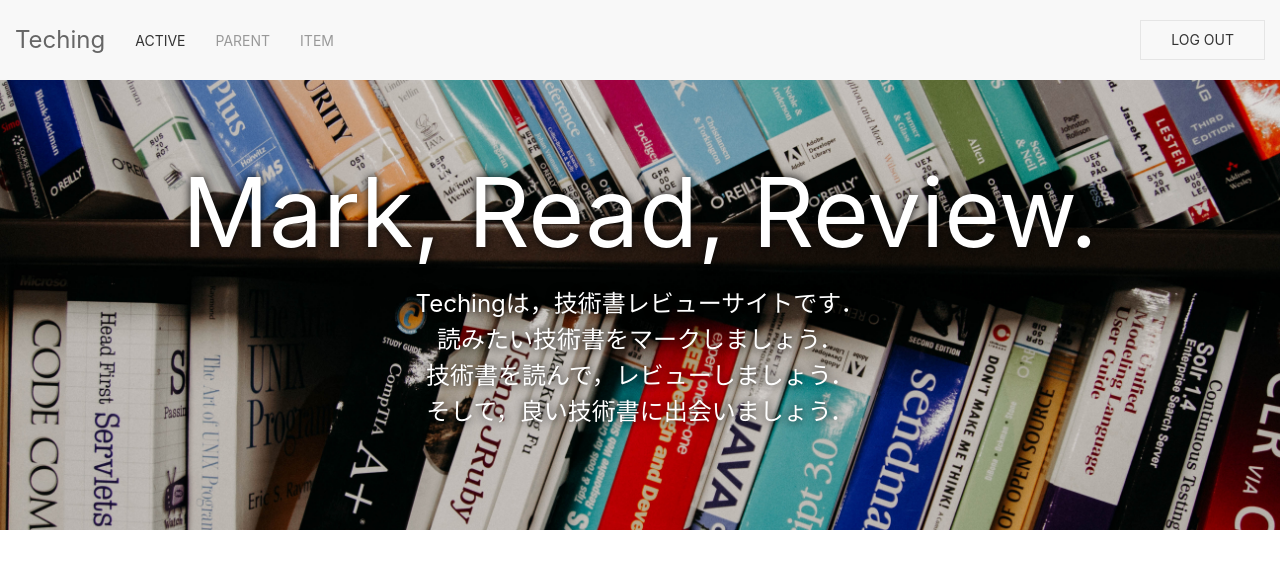
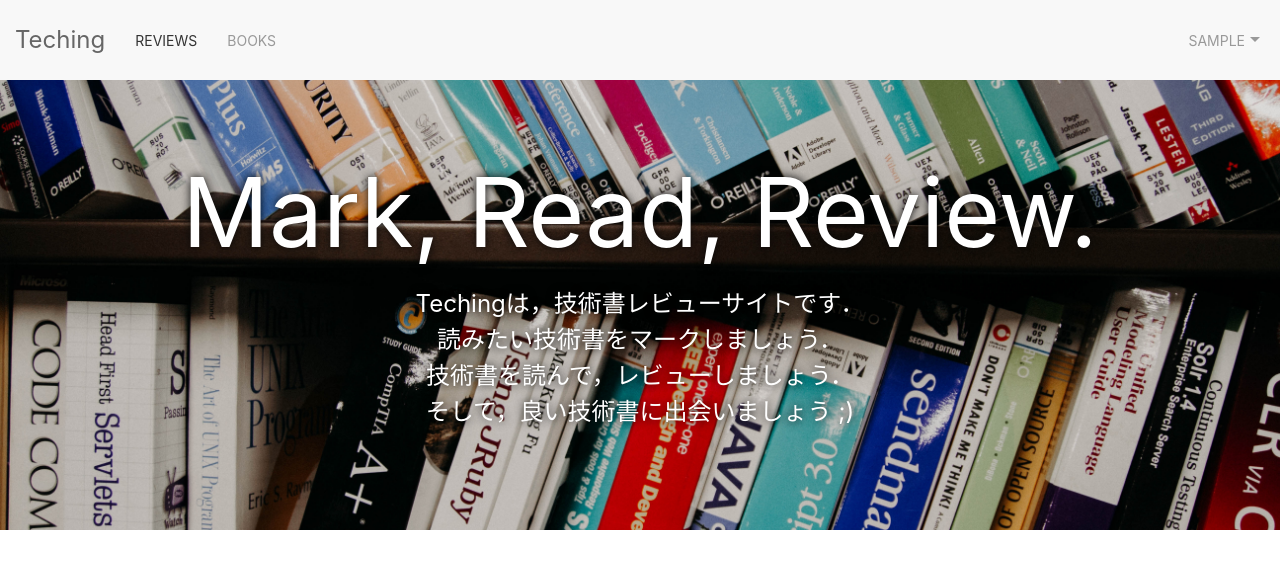
Before and after one commit to skyloken/techshelf, a Django app: page / in a window 1280 px wide. Shown: the top 569 px of the page. Run offline with Django 3.2, Linux system fonts and the light colour scheme; the visitor is signed in with stand-in values (Sample User, id 1).

Commit message:
refs #3 ログイン・ログアウト処理の実装

```diff
--- a/app/templates/app/index.html
+++ b/app/templates/app/index.html
@@ -16,7 +16,7 @@
                 Techingは，技術書レビューサイトです．<br>
                 読みたい技術書をマークしましょう．<br>
                 技術書を読んで，レビューしましょう．<br>
-                そして，良い技術書に出会いましょう．</p>
+                そして，良い技術書に出会いましょう ;)</p>
         </div>
     </div>
 {% endblock %}
--- a/app/templates/app/layouts/nav.html
+++ b/app/templates/app/layouts/nav.html
@@ -3,32 +3,31 @@
 
         <ul class="uk-navbar-nav">
             <a class="uk-navbar-item uk-logo" href="/">Teching</a>
-            <li class="uk-active"><a href="#">Active</a></li>
-            <li>
-                <a href="#">Parent</a>
-                <div class="uk-navbar-dropdown">
-                    <ul class="uk-nav uk-navbar-dropdown-nav">
-                        <li class="uk-active"><a href="#">Active</a></li>
-                        <li><a href="#">Item</a></li>
-                        <li><a href="#">Item</a></li>
-                    </ul>
-                </div>
-            </li>
-            <li><a href="#">Item</a></li>
+            <li class="uk-active"><a href="#">Reviews</a></li>
+            <li><a href="#">Books</a></li>
         </ul>
 
     </div>
     <div class="uk-navbar-right">
         {% if user.is_authenticated %}
-            <div class="uk-navbar-item">
-                <a class="uk-button uk-button-default" href="{% url 'logout' %}">Log out</a>
-            </div>
+            <ul class="uk-navbar-nav">
+                <li>
+                    <a href="#">{{ user.get_username }}<span uk-icon="triangle-down"></span></a>
+                    <div class="uk-navbar-dropdown">
+                        <ul class="uk-nav uk-navbar-dropdown-nav">
+                            <li><a href="#">Profile</a></li>
+                            <li><a href="#">Settings</a></li>
+                            <li><a href="{% url 'logout' %}">Log out</a></li>
+                        </ul>
+                    </div>
+                </li>
+            </ul>
         {% else %}
             <div class="uk-navbar-item">
                 <a class="uk-button uk-button-default" href="{% url 'login' %}">Log in</a>
             </div>
             <div class="uk-navbar-item">
-                <a class="uk-button uk-button-primary" href="#">Sign up</a>
+                <a class="uk-button uk-button-primary" href="{% url 'signup' %}">Sign up</a>
             </div>
         {% endif %}
     </div>
--- a/app/templates/registration/login.html
+++ b/app/templates/app/login.html
@@ -1,4 +1,4 @@
-{% extends "app/base.html" %}
+{% extends 'app/base.html' %}
 
 {% block content %}
 
--- a/app/urls.py
+++ b/app/urls.py
@@ -1,7 +1,22 @@
+from django.contrib.auth import views as auth_views
 from django.urls import path
 
 from . import views
 
 urlpatterns = [
-    path('', views.index, name='index')
+
+    path('', views.index, name='index'),
+
+    path('login/', auth_views.LoginView.as_view(template_name='app/login.html'), name='login'),
+    path('logout/', auth_views.LogoutView.as_view(), name='logout'),
+    path('signup/', views.SignUpView.as_view(), name='signup'),
+
+    path('password_change/', auth_views.PasswordChangeView.as_view(), name='password_change'),
+    path('password_change/done/', auth_views.PasswordChangeDoneView.as_view(), name='password_change_done'),
+
+    path('password_reset/', auth_views.PasswordResetView.as_view(), name='password_reset'),
+    path('password_reset/done/', auth_views.PasswordResetDoneView.as_view(), name='password_reset_done'),
+    path('reset/<uidb64>/<token>/', auth_views.PasswordResetConfirmView.as_view(), name='password_reset_confirm'),
+    path('reset/done/', auth_views.PasswordResetCompleteView.as_view(), name='password_reset_complete'),
+
 ]
--- a/app/views.py
+++ b/app/views.py
@@ -1,4 +1,14 @@
 from django.shortcuts import render
+from django.urls import reverse_lazy
+from django.views import generic
+
+from .forms import CustomUserCreationForm
+
+
+class SignUpView(generic.CreateView):
+    form_class = CustomUserCreationForm
+    success_url = reverse_lazy('login')
+    template_name = 'app/signup.html'
 
 
 def index(request):
--- a/teching/settings.py
+++ b/teching/settings.py
@@ -76,6 +76,7 @@ MEDIA_URL = '/media/'
 AUTH_USER_MODEL = 'users.User'
 
 LOGIN_REDIRECT_URL = '/'
+LOGOUT_REDIRECT_URL = '/'
 
 # Database
 # https://docs.djangoproject.com/en/2.2/ref/settings/#databases
--- a/teching/urls.py
+++ b/teching/urls.py
@@ -21,8 +21,7 @@ from django.urls import path, include
 
 urlpatterns = [
     path('', include('app.urls')),
-    path('accounts/', include('django.contrib.auth.urls')),
-    path('admin/', admin.site.urls)
+    path('admin/', admin.site.urls),
 ]
 
 urlpatterns += staticfiles_urlpatterns()
```
Also changed, not shown: app/forms.py (added, +9 -0 lines), app/templates/app/signup.html (added, +12 -0 lines), app/templates/registration/logged_out.html (deleted, +0 -9 lines).
